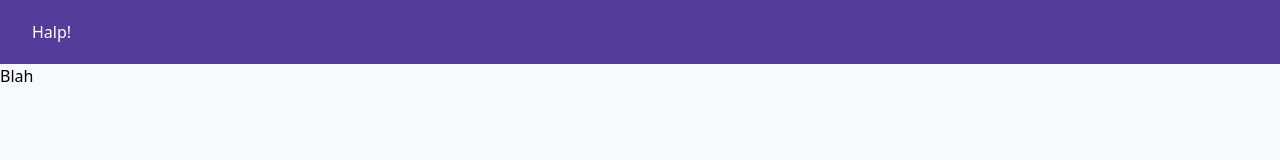
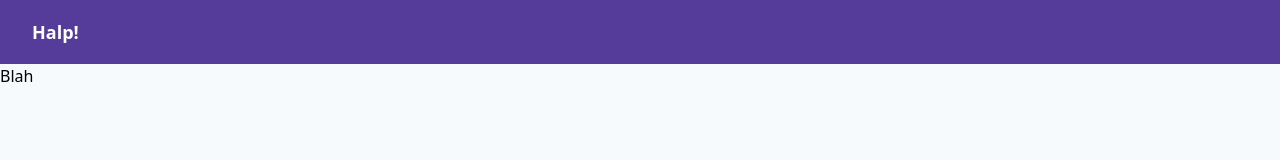
Before and after one commit to kubejm/halp, a React app in the folder packages/frontend/: page / in a window 1280 px wide. Shown: the top 160 px of the page. Built offline with nearby package versions, Linux system fonts and the light colour scheme.

Commit message:
feat(frontend): improve header styling

```diff
--- a/packages/frontend/src/components/Layout.tsx
+++ b/packages/frontend/src/components/Layout.tsx
@@ -6,7 +6,7 @@ interface Props {
 
 function Logo() {
   return (
-    <div className="text-white">Halp!</div>
+    <div className="flex-shrink-0 text-white text-lg font-bold">Halp!</div>
   );
 }
 
```
